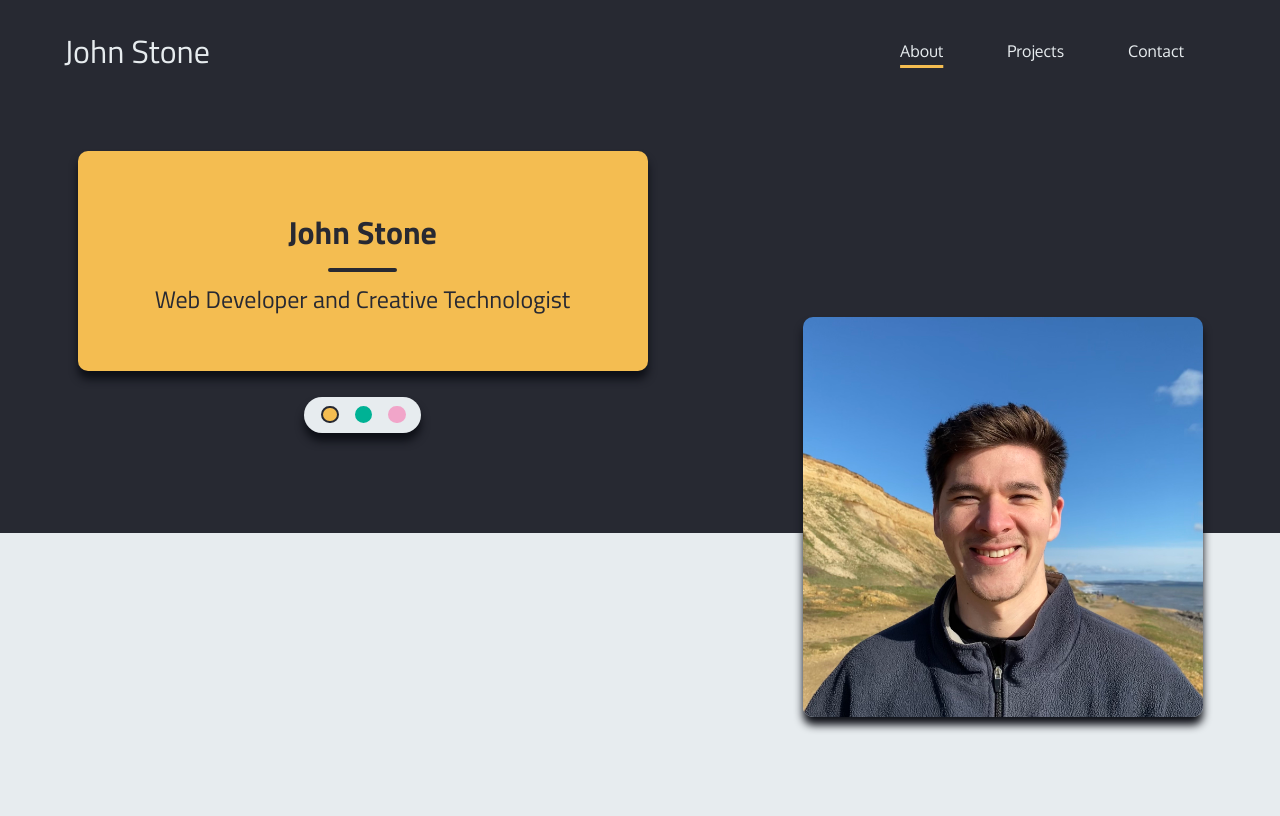
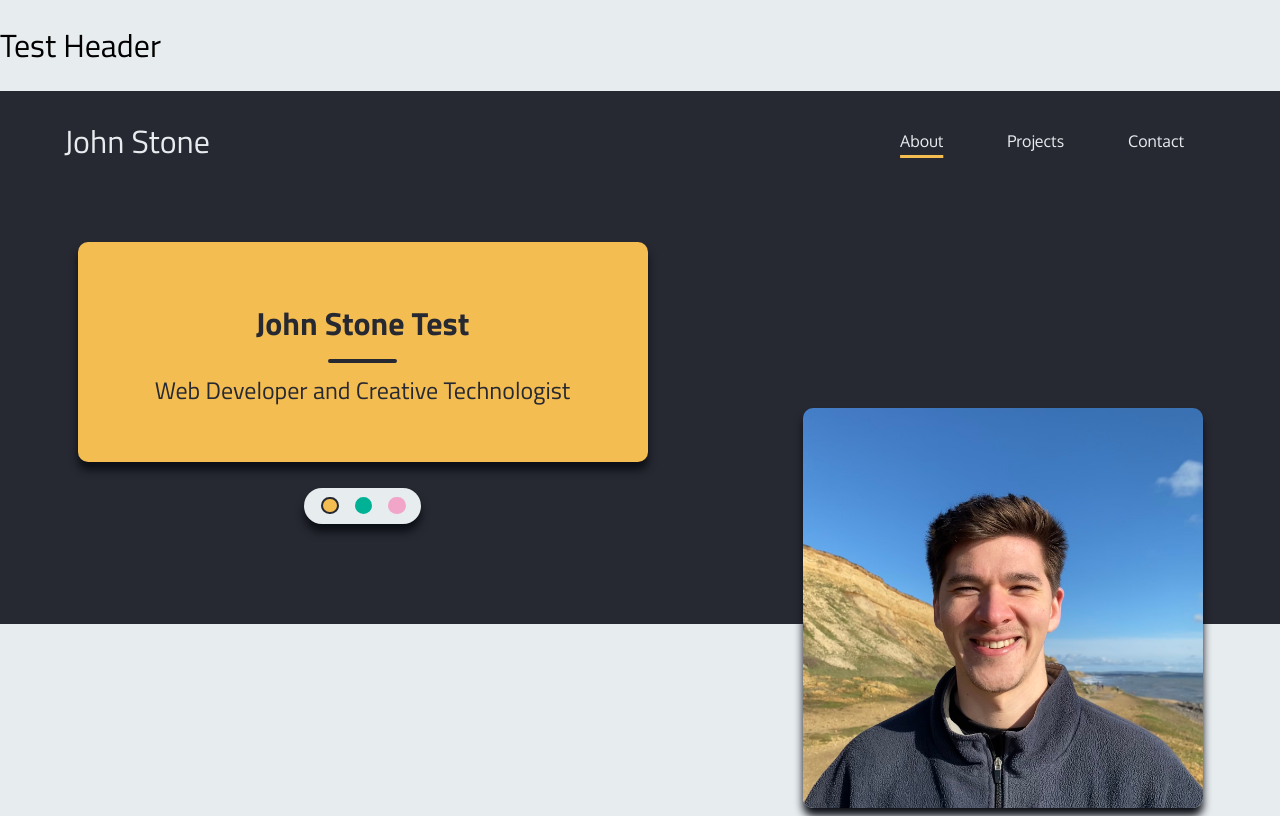
Before and after one commit to JStone1/Portfolio-Site, a React (Vite) app: page / in a window 1280 px wide. Shown: the top 816 px of the page. Built offline with nearby package versions, Linux system fonts and the light colour scheme.

Commit message:
Test commit

```diff
--- a/src/pages/Home.tsx
+++ b/src/pages/Home.tsx
@@ -7,9 +7,10 @@ import ToolkitList from "@components/ToolkitList/ToolkitList";
 const Home = () => {
   return (
     <>
+      <h1>Test Header</h1>
       <Layout footerMargin={250}>
         <Hero
-          title="John Stone"
+          title="John Stone Test"
           desc="Web Developer and Creative Technologist "
           imageURL="/assets/profile-img.jpg"
         />
```
